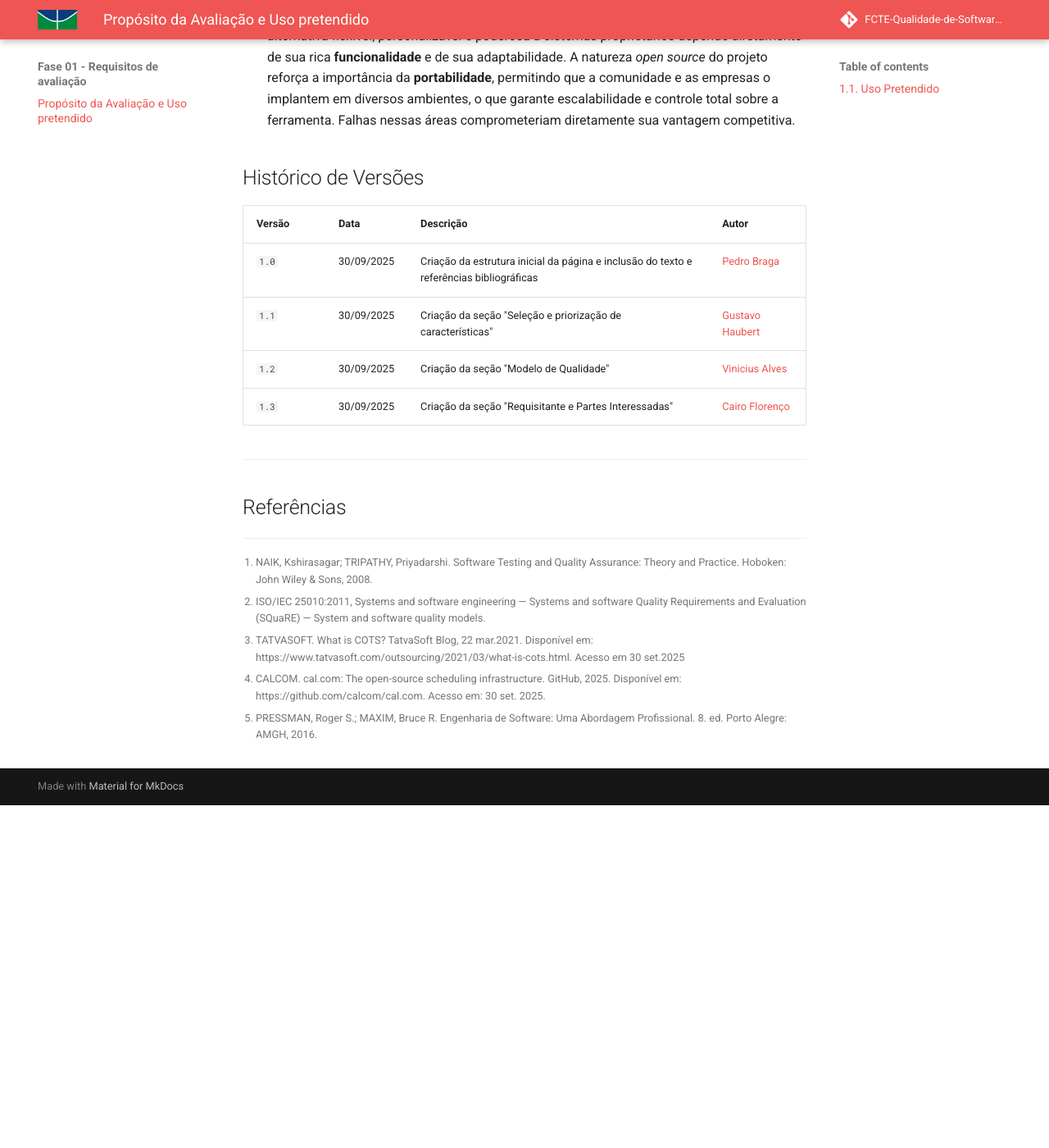
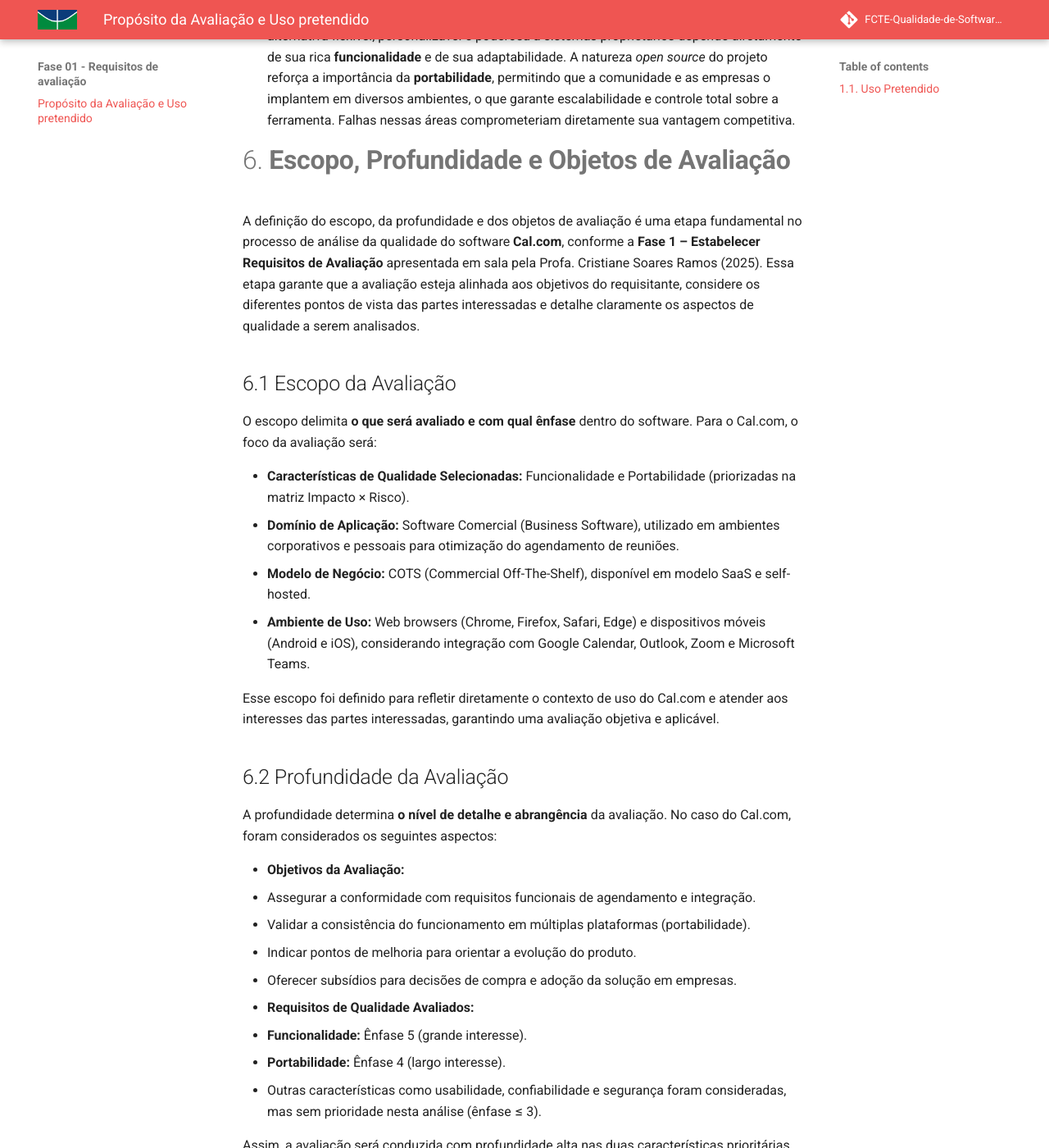
Before and after one commit to FCTE-Qualidade-de-Software-1/2025-2_T01_HEDDY-LAMAR, an MkDocs documentation site: the page built from docs/fase_1/01_proposito.md, in a window 1280 px wide and 1400 px high, scrolled down 6774 px. Shown: the whole window at 82% size. Built offline with MkDocs 1.6.1 and Material for MkDocs 9.7.7, drawn with Linux system fonts in a browser that asks for light colours; comment, search, counter and statistics services are not loaded; before the commit the page ends 7756 px from its top, so only the background shows below that; some of the changed text lies outside the part shown.

Commit message:
feature(fase1): Critério 6 adicionado e tabela de contribuição criada.

```diff
--- a/docs/fase_1/01_proposito.md
+++ b/docs/fase_1/01_proposito.md
@@ -152,6 +152,84 @@
 * **Impacto no Usuário Final:** Ambas as características têm um impacto direto e crítico na experiência do usuário. Uma falha de **funcionalidade** (ex: uma integração que não sincroniza corretamente) impede o usuário de realizar sua tarefa principal. Da mesma forma, uma falha de **portabilidade** (ex: a página de agendamento não renderiza em um navegador mobile) resulta em frustração e perda de oportunidades de negócio tanto para o usuário quanto para seus clientes.
 * **Relevância para a Proposta de Valor do Cal.com:** A reputação do Cal.com como uma alternativa flexível, personalizável e poderosa a sistemas proprietários depende diretamente de sua rica **funcionalidade** e de sua adaptabilidade. A natureza *open source* do projeto reforça a importância da **portabilidade**, permitindo que a comunidade e as empresas o implantem em diversos ambientes, o que garante escalabilidade e controle total sobre a ferramenta. Falhas nessas áreas comprometeriam diretamente sua vantagem competitiva.
 
+# 6. **Escopo, Profundidade e Objetos de Avaliação**
+
+A definição do escopo, da profundidade e dos objetos de avaliação é uma etapa fundamental no processo de análise da qualidade do software **Cal.com**, conforme a **Fase 1 – Estabelecer Requisitos de Avaliação** apresentada em sala pela Profa. Cristiane Soares Ramos (2025). Essa etapa garante que a avaliação esteja alinhada aos objetivos do requisitante, considere os diferentes pontos de vista das partes interessadas e detalhe claramente os aspectos de qualidade a serem analisados.
+
+## 6.1 Escopo da Avaliação
+
+O escopo delimita **o que será avaliado e com qual ênfase** dentro do software. Para o Cal.com, o foco da avaliação será:
+
+- **Características de Qualidade Selecionadas:** Funcionalidade e Portabilidade (priorizadas na matriz Impacto × Risco).
+- **Domínio de Aplicação:** Software Comercial (Business Software), utilizado em ambientes corporativos e pessoais para otimização do agendamento de reuniões.
+- **Modelo de Negócio:** COTS (Commercial Off-The-Shelf), disponível em modelo SaaS e self-hosted.
+- **Ambiente de Uso:** Web browsers (Chrome, Firefox, Safari, Edge) e dispositivos móveis (Android e iOS), considerando integração com Google Calendar, Outlook, Zoom e Microsoft Teams.
+
+Esse escopo foi definido para refletir diretamente o contexto de uso do Cal.com e atender aos interesses das partes interessadas, garantindo uma avaliação objetiva e aplicável.
+
+## 6.2 Profundidade da Avaliação
+
+A profundidade determina **o nível de detalhe e abrangência** da avaliação. No caso do Cal.com, foram considerados os seguintes aspectos:
+
+- **Objetivos da Avaliação:**
+  - Assegurar a conformidade com requisitos funcionais de agendamento e integração.
+  - Validar a consistência do funcionamento em múltiplas plataformas (portabilidade).
+  - Indicar pontos de melhoria para orientar a evolução do produto.
+  - Oferecer subsídios para decisões de compra e adoção da solução em empresas.
+
+- **Requisitos de Qualidade Avaliados:**
+  - **Funcionalidade:** Ênfase 5 (grande interesse).
+  - **Portabilidade:** Ênfase 4 (largo interesse).
+  - Outras características como usabilidade, confiabilidade e segurança foram consideradas, mas sem prioridade nesta análise (ênfase ≤ 3).
+
+Assim, a avaliação será conduzida com profundidade alta nas duas características prioritárias, assegurando que eventuais falhas nessas áreas sejam identificadas e mitigadas.
+
+### Tabela de Ênfase das Características de Qualidade
+
+| Característica   | Ênfase (1–5) |
+|------------------|--------------|
+| Funcionalidade   | 5 – Grande interesse |
+| Portabilidade    | 4 – Largo interesse |
+| Usabilidade      | 3 – Médio interesse |
+| Confiabilidade   | 3 – Médio interesse |
+| Segurança        | 3 – Médio interesse |
+| Eficiência       | 2 – Baixo interesse |
+| Manutenibilidade | 2 – Baixo interesse |
+| Completitude     | 2 – Baixo interesse |
+
+---
+
+## 6.3 Objetos de Avaliação
+
+Os objetos da avaliação definem **as partes concretas do software** que serão analisadas. Para o Cal.com, foram considerados:
+
+- **Nome do Produto:** Cal.com
+- **Versão Avaliada:** v3.16.2 (release estável em setembro de 2025)
+- **Componentes Avaliados:**
+  - **Módulo de agendamento:** criação e gerenciamento de reuniões.
+  - **Integrações externas:** Google Calendar, Outlook, Zoom e Microsoft Teams.
+  - **Interface Web Responsiva:** acesso por navegadores em desktops e dispositivos móveis.
+  - **Implantação Self-Hosted:** análise da facilidade de instalação e compatibilidade em diferentes servidores.
+- **Usuários-alvo da Avaliação:**
+  - Profissionais autônomos e equipes corporativas (usuários finais).
+  - Gestores e compradores (decisores de aquisição).
+  - Comunidade open source (desenvolvedores e mantenedores).
+
+A definição clara dos objetos assegura que a avaliação será direcionada, consistente e reproduzível, evitando ambiguidades sobre o que foi ou não avaliado.
+
+---
+
+## 6.4 Justificativa
+
+A delimitação do **escopo, profundidade e objetos de avaliação** garante que o processo seja conduzido de forma sistemática, atendendo às expectativas do requisitante e alinhando-se às práticas recomendadas pela **ISO/IEC 25010** e pelos referenciais teóricos apresentados em sala (Ramos, 2025).
+
+Assim, o Cal.com será avaliado de acordo com:
+
+- **Escopo**: funcionalidades essenciais e compatibilidade multiplataforma.
+- **Profundidade**: ênfase nas características prioritárias (funcionalidade e portabilidade).
+- **Objetos**: módulos centrais de agendamento, integrações externas, interfaces web e ambientes de implantação.
+
+Esse alinhamento entre teoria e prática fortalece a credibilidade da avaliação e garante que os resultados obtidos possam ser aplicados tanto em decisões técnicas quanto estratégicas.
 
 ## Histórico de Versões
 
@@ -161,6 +239,7 @@
 | `1.1`  | 30/09/2025 | Criação da seção "Seleção e priorização de características" | [Gustavo Haubert](https://github.com/GustavoHaubert) |
 | `1.2`  | 30/09/2025 | Criação da seção "Modelo de Qualidade" | [Vinicius Alves](https://github.com/vinialves2020) |
 | `1.3`  | 30/09/2025 | Criação da seção "Requisitante e Partes Interessadas" | [Cairo Florenço](https://github.com/CA1RO) |
+| `1.4`  | 01/10/2025 | Criação da seção "Escopo, Profundidade e Objetos de Avaliação" | [Antonio Carvalho](https://github.com/antonioscarvalho) |
 
 ---
 
```
Also changed, not shown: docs/contribuicao/fase_1.md (added, +14 -0 lines), 1 other file.
